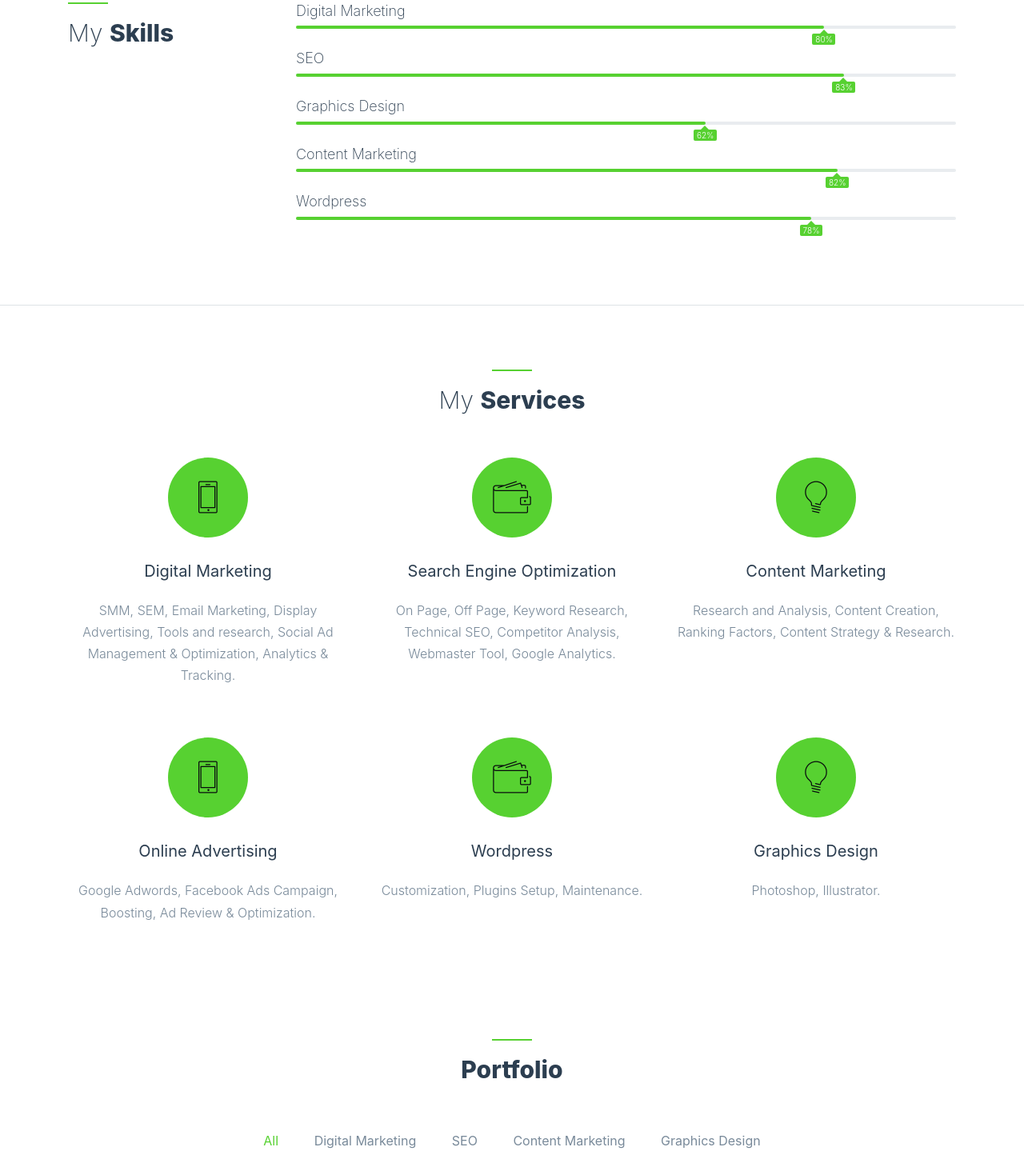
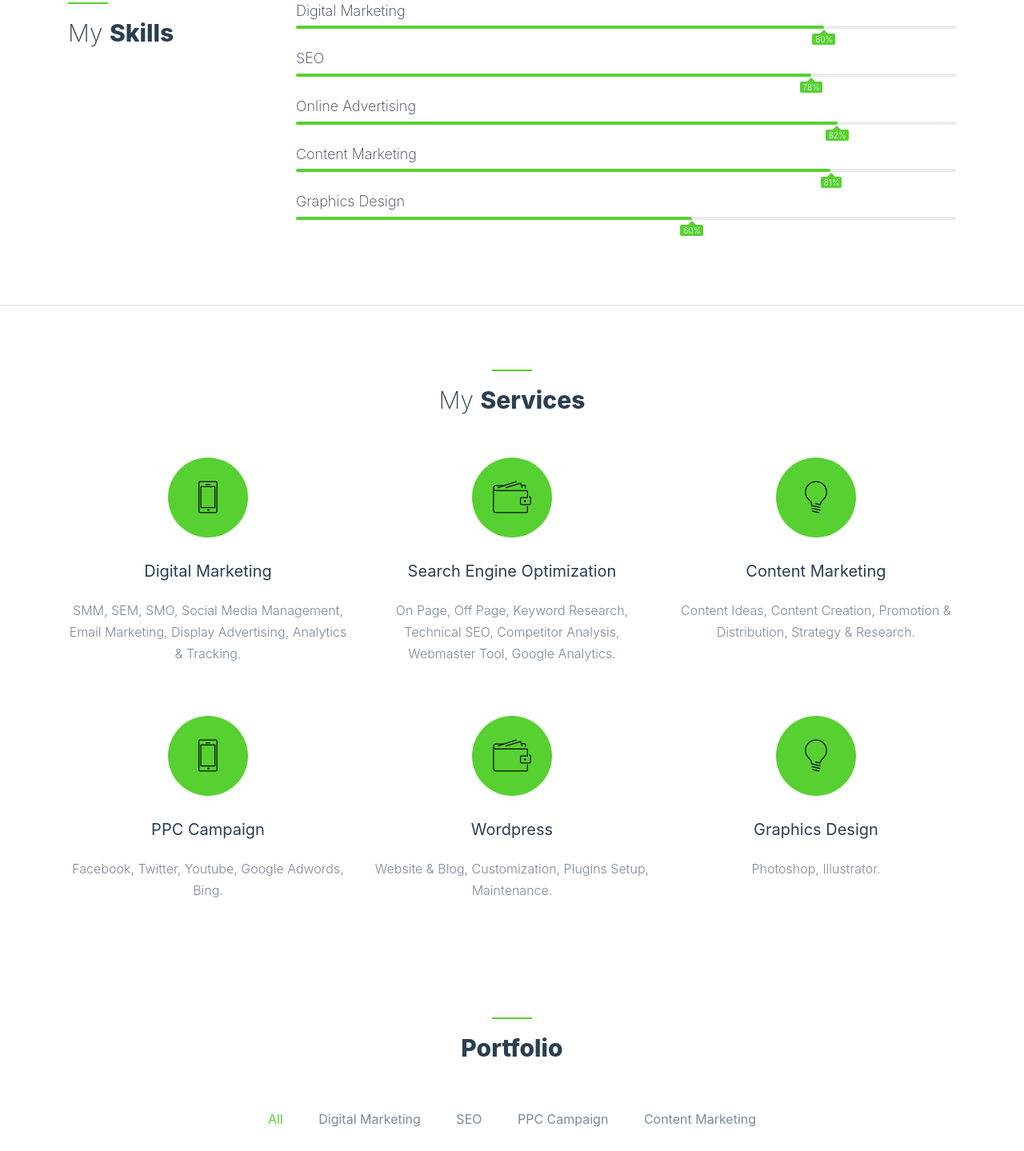
Before and after one commit to Miraz488/portfolio, a plain HTML site: page index.html in a window 1280 px wide. Shown: the part 1347-2786 px from the top of the page at 80% size. Drawn offline with nearby package versions, Linux system fonts and the light colour scheme; some packages are replaced by stand-ins of ours; no server answers; files whose address does not match are found by name.

Commit message:
Updated Portfolio

```diff
--- a/index.html
+++ b/index.html
@@ -2,7 +2,7 @@
 
 <html lang="en">
   <head>
-    <title>Mira z Hossain | Protfolio</title>
+    <title>Miraz Hossain | Protfolio</title>
     <meta charset="utf-8">
     <meta name="viewport" content="width=device-width, initial-scale=1, shrink-to-fit=no">
 
@@ -72,7 +72,7 @@
               <h2>About <strong>Me</strong></h2>
             </div>
             <p class="lead"><strong>
-I'm Professional SEO Expert & Digital Marketers.</strong></p>
+I'm Professional SEO Expert & Digital Marketing Specialist.</strong></p>
             <p class="mb-5  "><strong>I have a good knowledge of Research and Analysis, Content Creation & Online Advertising, SMM, SEM, Email Marketing.
 Interested in self-learning on new Marketing Strategy.</strong></p>
 
@@ -102,23 +102,14 @@ Interested in self-learning on new Marketing Strategy.</strong></p>
             <div class="skill">
               <h3>SEO</h3>
               <div class="progress">
-                <div class="progress-bar" role="progressbar" style="width: 83%" aria-valuenow="83" aria-valuemin="0" aria-valuemax="100">
-                  <span>83%</span>
+                <div class="progress-bar" role="progressbar" style="width: 78%" aria-valuenow="78" aria-valuemin="0" aria-valuemax="100">
+                  <span>78%</span>
                 </div>
               </div>
             </div>
 
             <div class="skill">
-              <h3>Graphics Design</h3>
-              <div class="progress">
-                <div class="progress-bar" role="progressbar" style="width: 62%" aria-valuenow="62" aria-valuemin="0" aria-valuemax="100">
-                  <span>62%</span>
-                </div>
-              </div>
-            </div>
-
-            <div class="skill">
-              <h3>Content Marketing</h3>
+              <h3>Online Advertising</h3>
               <div class="progress">
                 <div class="progress-bar" role="progressbar" style="width: 82%" aria-valuenow="82" aria-valuemin="0" aria-valuemax="100">
                   <span>82%</span>
@@ -127,10 +118,19 @@ Interested in self-learning on new Marketing Strategy.</strong></p>
             </div>
 
             <div class="skill">
-              <h3>Wordpress</h3>
+              <h3>Content Marketing</h3>
               <div class="progress">
-                <div class="progress-bar" role="progressbar" style="width: 78%" aria-valuenow="78" aria-valuemin="0" aria-valuemax="100">
-                  <span>78%</span>
+                <div class="progress-bar" role="progressbar" style="width: 81%" aria-valuenow="81" aria-valuemin="0" aria-valuemax="100">
+                  <span>81%</span>
+                </div>
+              </div>
+            </div>
+
+            <div class="skill">
+              <h3>Graphics Design</h3>
+              <div class="progress">
+                <div class="progress-bar" role="progressbar" style="width: 60%" aria-valuenow="" aria-valuemin="60" aria-valuemax="100">
+                  <span>60%</span>
                 </div>
               </div>
             </div>
@@ -167,7 +167,7 @@ Interested in self-learning on new Marketing Strategy.</strong></p>
 				</span>
               </span>
               <h3 class="mb-4"><strong>Digital Marketing</strong> </h3>
-              <p>SMM, SEM, Email Marketing, Display Advertising, Tools and research, Social Ad Management & Optimization, Analytics & Tracking.</p>
+              <p>SMM, SEM, SMO, Social Media Management, Email Marketing, Display Advertising, Analytics & Tracking.</p>
 
 
             </div>
@@ -188,7 +188,7 @@ Interested in self-learning on new Marketing Strategy.</strong></p>
                 <span class="icon-lightbulb"></span>
               </span>
               <h3 class="mb-4"><strong>Content Marketing</strong></h3>
-              <p>Research and Analysis, Content Creation, Ranking Factors, Content Strategy & Research.</p>
+              <p>Content Ideas, Content Creation, Promotion & Distribution, Strategy & Research.</p>
 
             </div>
           </div>
@@ -198,8 +198,8 @@ Interested in self-learning on new Marketing Strategy.</strong></p>
               <span class="icon">
                 <span class="icon-phone3"></span>
               </span>
-              <h3 class="mb-4"><strong>Online Advertising</strong></h3>
-              <p>Google Adwords, Facebook Ads Campaign, Boosting, Ad Review & Optimization.</p>
+              <h3 class="mb-4"><strong>PPC Campaign</strong></h3>
+              <p>Facebook, Twitter, Youtube, Google Adwords, Bing.</p>
 
             </div>
           </div>
@@ -209,7 +209,7 @@ Interested in self-learning on new Marketing Strategy.</strong></p>
                 <span class="icon-wallet2"></span>
               </span>
               <h3 class="mb-4"><strong>Wordpress</strong></h3>
-              <p>Customization, Plugins Setup, Maintenance.</p>
+              <p>Website & Blog, Customization, Plugins Setup, Maintenance.</p>
 
             </div>
           </div>
@@ -240,8 +240,8 @@ Interested in self-learning on new Marketing Strategy.</strong></p>
                             <li class="active" data-filter="*"><strong>All</strong></li>
                             <li data-filter=".packaging"><strong>Digital Marketing</strong></li>
                             <li data-filter=".mockup"><strong>SEO</strong></li>
-                            <li data-filter=".typography"><strong>Content Marketing</strong></li>
-                            <li data-filter=".photography"><strong>Graphics Design</strong></li>
+                            <li data-filter=".typography"><strong>PPC Campaign</strong></li>
+                            <li data-filter=".photography"><strong>Content Marketing</strong></li>
                         </ul>
                     </div>
 
@@ -512,8 +512,9 @@ Interested in self-learning on new Marketing Strategy.</strong></p>
         <div class="row mb-3">
           <div class="col-md-12 text-center">
             <p>
+			<a href="https://www.linkedin.com/in/mirazshuvo/" class="social-item"><span class="icon-linkedin2"></span></a>
               <a href="https://www.facebook.com/miraaz.shuvo" class="social-item"><span class="icon-facebook2"></span></a>
-			  <a href="https://www.linkedin.com/in/miraz-shuvo-5095a0156/" class="social-item"><span class="icon-linkedin2"></span></a>
+
               <a href="https://twitter.com/MiraazShuvo" class="social-item"><span class="icon-twitter"></span></a>
               <a href="#" class="social-item"><span class="icon-instagram2"></span></a>
               <a href="#" class="social-item"><span class="icon-vimeo"></span></a>
@@ -548,5 +549,8 @@ Interested in self-learning on new Marketing Strategy.</strong></p>
     <script src="https://maps.googleapis.com/maps/api/js?key=AIzaSyBVWaKrjvy3MaE7SQ74_uJiULgl1JY0H2s&sensor=false"></script>
     <script src="js/google-map.js"></script>
 
+
+
+
   </body>
 </html>
```
Also changed, not shown: images/New folder/image_1.jpg (added), images/adwords-campaign-groups-dash.png (added), images/image_1.jpg, images/img_showcase_1.jpg (deleted), images/p5.jpg, images/p6.jpg, images/pp6.jpg (added).
